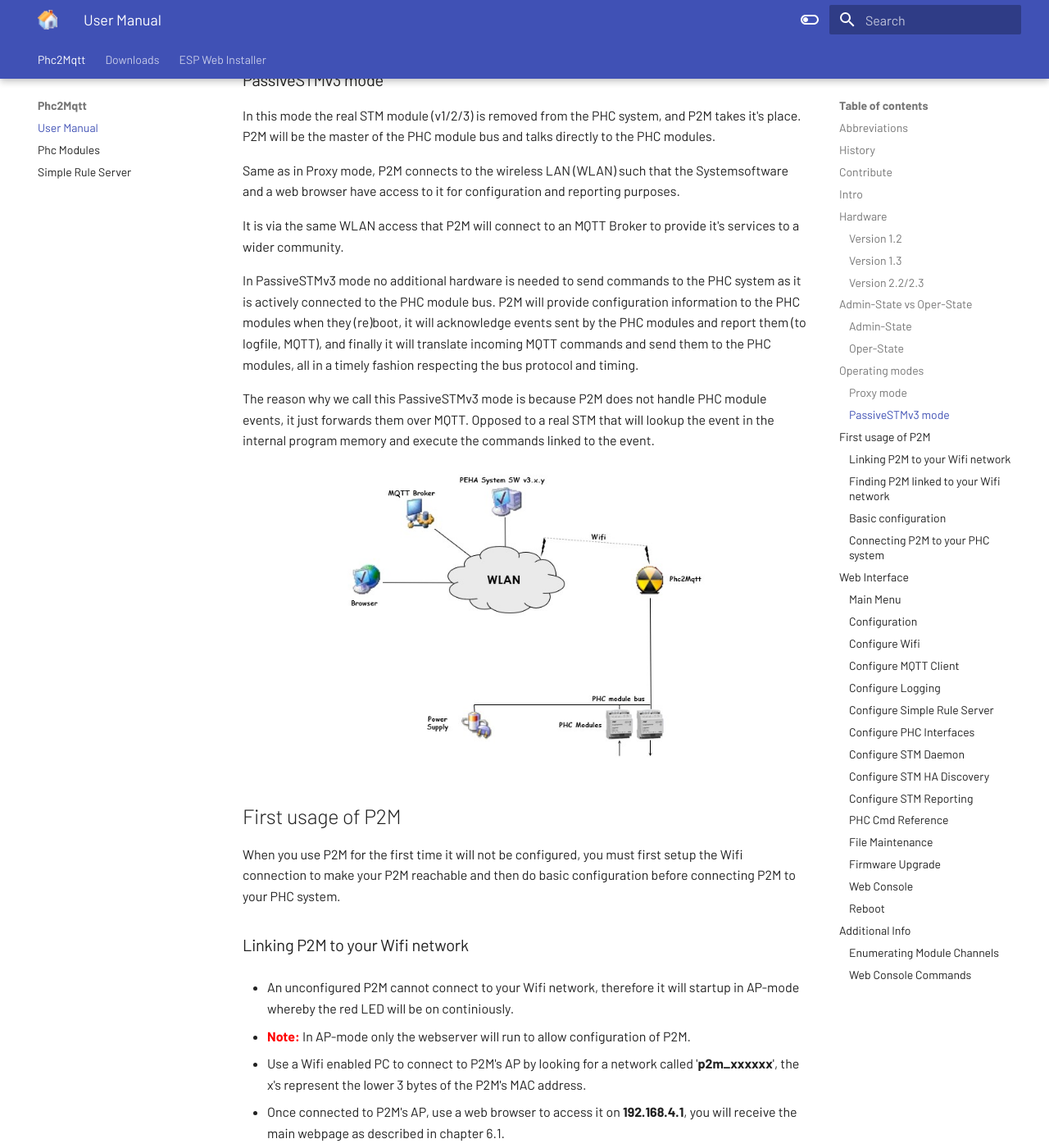
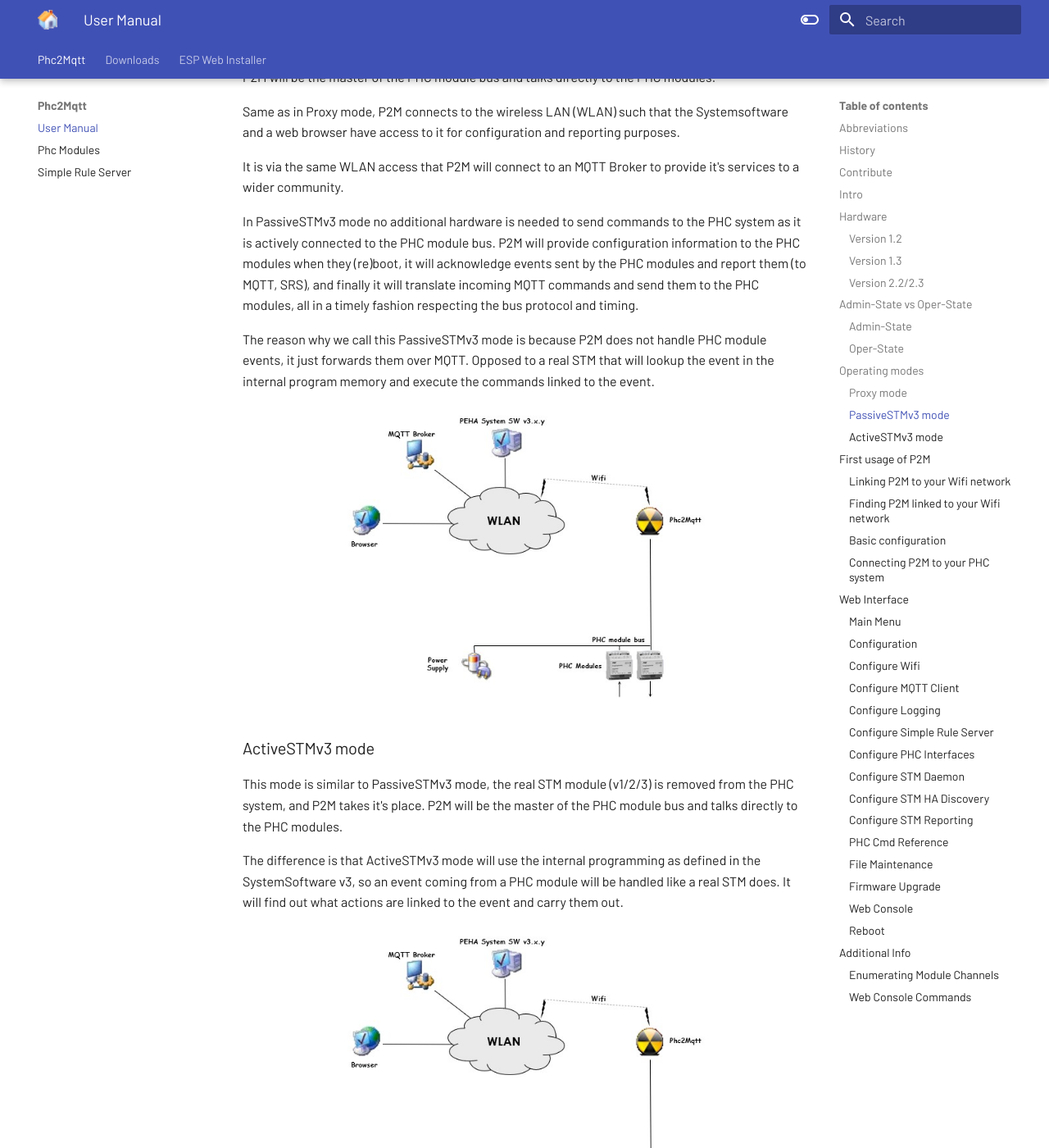
Before and after one commit to sim0njo/docu, an MkDocs documentation site: the page built from docs/Phc2Mqtt.md, in a window 1280 px wide and 1400 px high, scrolled down 6708 px. Shown: the whole window at 82% size. Built offline with MkDocs 1.6.1 and Material for MkDocs 9.7.7, drawn with Linux system fonts in a browser that asks for light colours; some of the changed text lies outside the part shown.

Commit message:
Adding ActiveSTMv3 mode

```diff
--- a/docs/Phc2Mqtt.md
+++ b/docs/Phc2Mqtt.md
@@ -202,11 +200,22 @@ such that the Systemsoftware and a web browser have access to it for configurati
 It is via the same WLAN access that P2M will connect to an MQTT Broker to provide it's services to a wider community.
 
 In PassiveSTMv3 mode no additional hardware is needed to send commands to the PHC system as it is actively connected to the PHC module bus.
-P2M will provide configuration information to the PHC modules when they (re)boot, it will acknowledge events sent by the PHC modules and report them (to logfile, MQTT),
+P2M will provide configuration information to the PHC modules when they (re)boot, it will acknowledge events sent by the PHC modules and report them (to MQTT, SRS),
 and finally it will translate incoming MQTT commands and send them to the PHC modules, all in a timely fashion respecting the bus protocol and timing.
 
 The reason why we call this PassiveSTMv3 mode is because P2M does not handle PHC module events, it just forwards them over MQTT.
 Opposed to a real STM that will lookup the event in the internal program memory and execute the commands linked to the event.
+
+<p align="center">
+<img src="../img/p2m-e2e-passive.jpg" width="457" height="365"></td>
+</p>
+
+###ActiveSTMv3 mode
+This mode is similar to PassiveSTMv3 mode, the real STM module (v1/2/3) is removed from the PHC system, and P2M takes it&#39;s place. P2M will
+be the master of the PHC module bus and talks directly to the PHC modules.
+
+The difference is that ActiveSTMv3 mode will use the internal programming as defined in the SystemSoftware v3, so an event coming from a
+PHC module will be handled like a real STM does. It will find out what actions are linked to the event and carry them out.
 
 <p align="center">
 <img src="../img/p2m-e2e-passive.jpg" width="457" height="365"></td>
```
Also changed, not shown: other parts of docs/Phc2Mqtt.md (+1 -3 lines), docs/img/p2m-pcb-v2.x.jpg.
